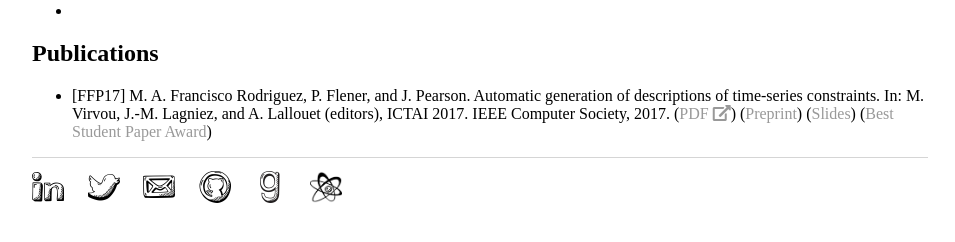
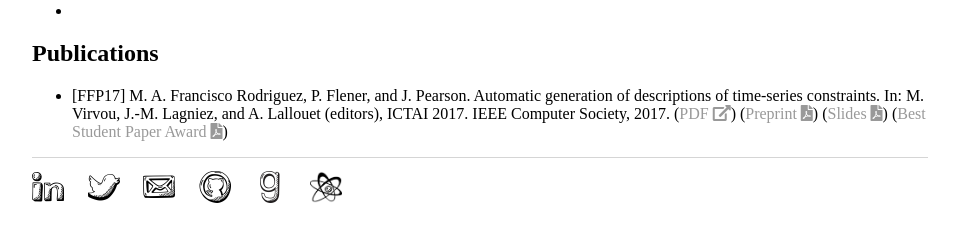
Before and after one commit to andreina-francisco/andreina-francisco.github.io, a Jekyll site: the page built from cv/index.html, in a window 1280 px wide. Shown: the part 421-663 px from the top of the page, without its empty margins (160-1115 px from the left). Built offline with Jekyll 4.4.1, drawn with Linux system fonts in a browser that asks for light colours; nearby versions of some CDN libraries; a style sheet for code colours, icons or effects is not loaded.

Commit message:
pdf icons

```diff
--- a/cv/index.html
+++ b/cv/index.html
@@ -19,6 +19,6 @@
 
 	<h2>Publications</h2>
 	<ul>
-		<li>[FFP17] M. A. Francisco Rodriguez, P. Flener, and J. Pearson. Automatic generation of descriptions of time-series constraints. In: M. Virvou, J.-M. Lagniez, and A. Lallouet (editors), ICTAI 2017. IEEE Computer Society, 2017. (<a href="http://dx.doi.org/10.1109/ICTAI.2017.00027">PDF <i class="fas fa-external-link-alt"></i></a>) (<a href="http://www.it.uu.se/research/group/optimisation/publications/ICTAI17.pdf">Preprint</a>) (<a href="http://www.it.uu.se/research/group/optimisation/publications/ICTAI17-slides.pdf">Slides</a>) (<a href="http://www.it.uu.se/research/group/optimisation/bestStudentPaper-ICTAI17.pdf">Best Student Paper Award</a>)</li>
+		<li>[FFP17] M. A. Francisco Rodriguez, P. Flener, and J. Pearson. Automatic generation of descriptions of time-series constraints. In: M. Virvou, J.-M. Lagniez, and A. Lallouet (editors), ICTAI 2017. IEEE Computer Society, 2017. (<a href="http://dx.doi.org/10.1109/ICTAI.2017.00027">PDF <i class="fas fa-external-link-alt"></i></a>) (<a href="http://www.it.uu.se/research/group/optimisation/publications/ICTAI17.pdf">Preprint <i class="fas fa-file-pdf"></i></a>) (<a href="http://www.it.uu.se/research/group/optimisation/publications/ICTAI17-slides.pdf">Slides <i class="fas fa-file-pdf"></i></a>) (<a href="http://www.it.uu.se/research/group/optimisation/bestStudentPaper-ICTAI17.pdf">Best Student Paper Award <i class="fas fa-file-pdf"></i></a>)</li>
 	</ul>
 </div><!-- /.blurb -->
```
